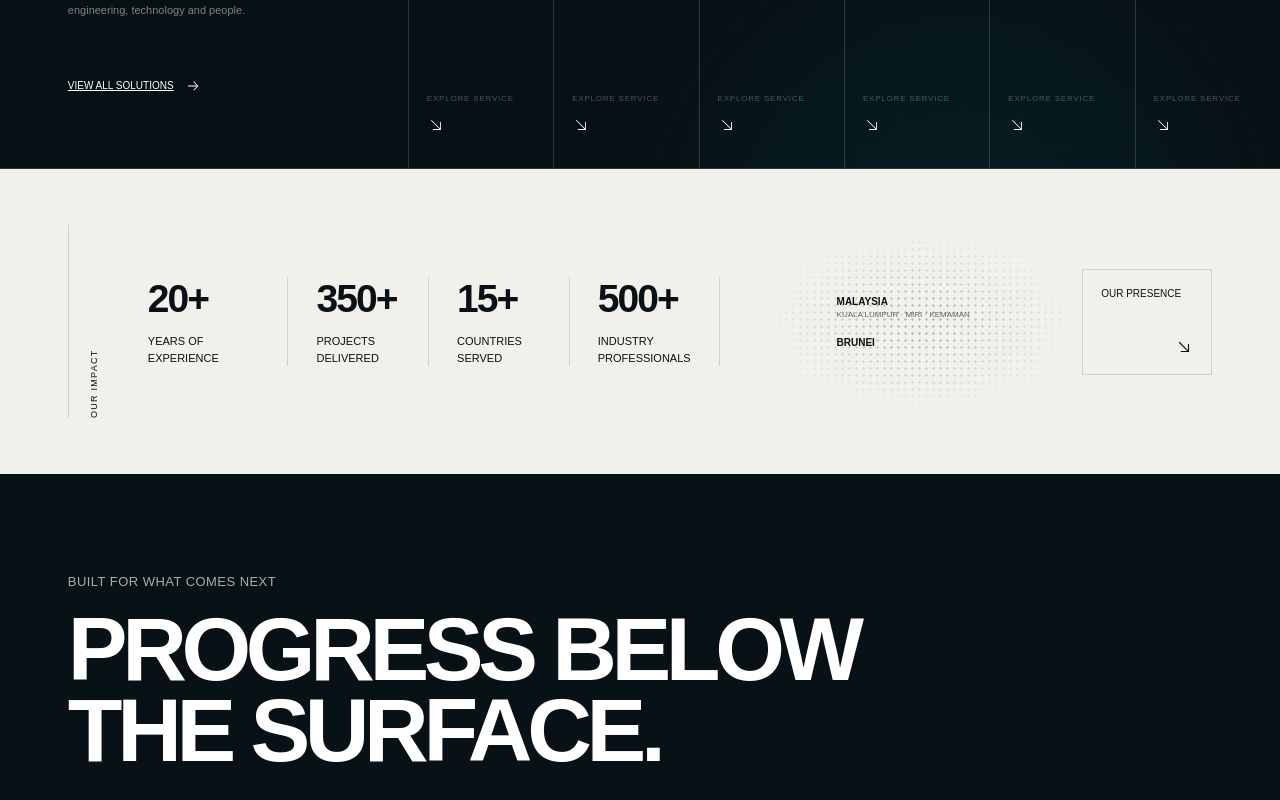
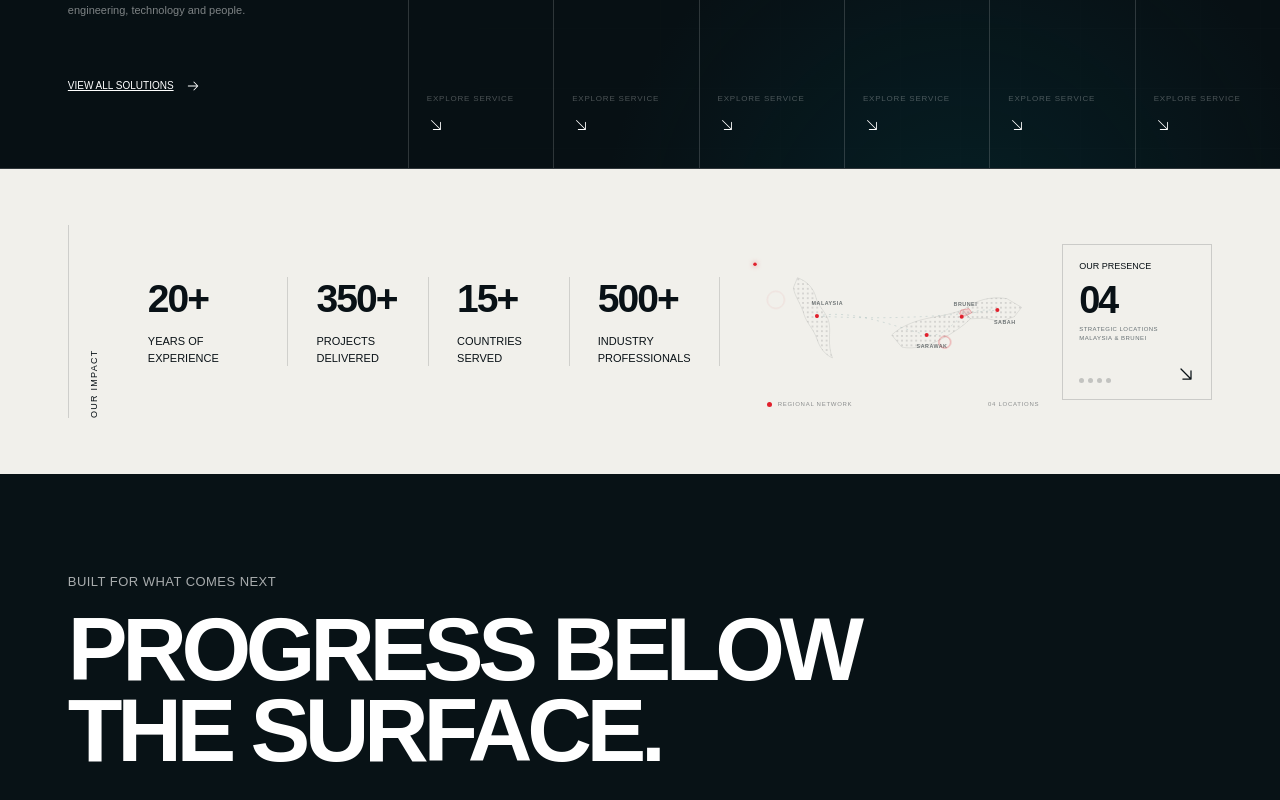
Before and after one commit to maizhakimm/rockoilgroup, a Next.js app: page / in a window 1280 px wide. Shown: the part 952-1752 px from the top of the page. Built offline with nearby package versions, Linux system fonts and the light colour scheme.

Commit message:
Add interactive regional presence map

```diff
--- /dev/null
+++ b/app/components/presence-map.tsx
@@ -0,0 +1,51 @@
+export function PresenceMap() {
+  const networkPath = "M92 77 C145 66 205 92 255 105 C280 109 292 89 307 78 C326 66 344 68 360 68 C305 74 225 84 92 77";
+
+  return (
+    <div className="presenceMap">
+      <svg viewBox="0 0 430 170" role="img" aria-labelledby="presence-map-title presence-map-desc">
+        <title id="presence-map-title">Rock Oil regional presence</title>
+        <desc id="presence-map-desc">Locations across Peninsular Malaysia, Sarawak, Brunei and Sabah.</desc>
+        <defs>
+          <pattern id="mapDotPattern" width="7" height="7" patternUnits="userSpaceOnUse">
+            <circle cx="1.4" cy="1.4" r="1" fill="currentColor" />
+          </pattern>
+        </defs>
+
+        <g className="mapLand">
+          <path d="M63 20 C78 25 88 37 91 51 C94 63 107 72 110 87 C113 101 107 119 115 139 C103 134 96 123 92 111 C87 96 77 88 73 75 C69 60 59 48 57 35 Z" />
+          <path d="M203 105 C218 91 240 83 263 79 C280 76 294 73 308 68 L320 81 C309 92 294 102 277 111 C258 121 236 127 218 123 Z" />
+          <path d="M309 68 C328 53 350 47 374 51 L396 64 L385 78 L364 85 L342 80 L320 81 Z" />
+          <path className="bruneiShape" d="M306 68 L318 66 L322 72 L312 77 L304 74 Z" />
+        </g>
+
+        <path className="mapNetwork" d={networkPath} />
+        <circle className="mapDataPacket" r="2.6">
+          <animateMotion dur="8s" repeatCount="indefinite" path={networkPath} />
+        </circle>
+
+        <g className="mapMarker markerMalaysia" transform="translate(92 77)">
+          <circle className="markerPulse" r="10" />
+          <circle className="markerCore" r="3" />
+          <text x="-8" y="-17">Malaysia</text>
+        </g>
+        <g className="mapMarker markerSarawak" transform="translate(255 105)">
+          <circle className="markerPulse" r="10" />
+          <circle className="markerCore" r="3" />
+          <text x="-15" y="20">Sarawak</text>
+        </g>
+        <g className="mapMarker markerBrunei" transform="translate(307 78)">
+          <circle className="markerPulse" r="10" />
+          <circle className="markerCore" r="3" />
+          <text x="-12" y="-16">Brunei</text>
+        </g>
+        <g className="mapMarker markerSabah" transform="translate(360 68)">
+          <circle className="markerPulse" r="10" />
+          <circle className="markerCore" r="3" />
+          <text x="-5" y="20">Sabah</text>
+        </g>
+      </svg>
+      <div className="mapLegend"><span><i /> Regional network</span><b>04 locations</b></div>
+    </div>
+  );
+}
--- a/app/globals.css
+++ b/app/globals.css
@@ -135,13 +135,40 @@ h1 .muted > span { color:transparent; background:linear-gradient(100deg,#505a5e
 .stat strong { display:block; font-size:39px; letter-spacing:-.05em; }
 .stat > span { display:block; margin-top:12px; text-transform:uppercase; font-size:11px; line-height:1.5; }
 .stat > span span { display:block; }
-.presence { position:relative; display:grid; grid-template-columns:1fr 130px; align-items:center; }
-.mapDots { position:absolute; inset:0 125px 0 0; opacity:.25; background-image:radial-gradient(#172126 1.2px,transparent 1.2px); background-size:7px 7px; mask-image:radial-gradient(ellipse,#000 10%,transparent 68%); }
-.locations { position:relative; z-index:1; margin-left:25%; display:flex; flex-direction:column; font-size:10px; text-transform:uppercase; }
-.locations span { font-size:8px; color:#5c6568; margin:3px 0 18px; }
-.presence > a { height:106px; border:1px solid rgba(7,16,20,.14); padding:18px; display:flex; flex-direction:column; justify-content:space-between; text-transform:uppercase; font-size:10px; transition:.3s; }
-.presence > a:hover { background:#091216; color:#fff; transform:translateY(-4px); }
-.presence > a svg { margin-left:auto; }
+.presence { position:relative; display:grid; grid-template-columns:minmax(280px,1fr) 150px; gap:18px; align-items:center; }
+.presenceMap { min-width:0; color:rgba(9,17,22,.32); position:relative; }
+.presenceMap svg { display:block; width:100%; height:175px; overflow:visible; }
+.mapLand path { fill:url(#mapDotPattern); stroke:rgba(9,17,22,.18); stroke-width:.7; }
+.mapLand .bruneiShape { fill:rgba(225,32,44,.12); stroke:rgba(225,32,44,.65); }
+.mapNetwork { fill:none; stroke:rgba(9,82,92,.26); stroke-width:.8; stroke-dasharray:3 6; }
+.mapDataPacket { fill:#e1202c; filter:drop-shadow(0 0 4px rgba(225,32,44,.65)); }
+.mapMarker text { fill:#202a2e; font-size:8px; font-weight:600; letter-spacing:.09em; text-transform:uppercase; opacity:.62; }
+.markerPulse { fill:none; stroke:#e1202c; stroke-width:1; transform-origin:center; animation:mapPulse 4s ease-out infinite; }
+.markerCore { fill:#e1202c; }
+.markerSarawak .markerPulse { animation-delay:1s; }
+.markerBrunei .markerPulse { animation-delay:2s; }
+.markerSabah .markerPulse { animation-delay:3s; }
+@keyframes mapPulse { 0% { transform:scale(.35); opacity:0; } 18% { opacity:.9; } 58%,100% { transform:scale(1.35); opacity:0; } }
+.mapLegend { position:absolute; left:12px; right:5px; bottom:2px; display:flex; justify-content:space-between; color:rgba(9,17,22,.44); text-transform:uppercase; font-size:6px; letter-spacing:.12em; }
+.mapLegend span { display:flex; gap:6px; align-items:center; }
+.mapLegend i { width:5px; height:5px; border-radius:50%; background:#e1202c; }
+.mapLegend b { font-weight:500; }
+.presenceCard { height:156px; border:1px solid rgba(7,16,20,.16); padding:16px; display:flex; flex-direction:column; text-transform:uppercase; font-size:9px; position:relative; overflow:hidden; transition:color .4s,background .4s,transform .4s,border-color .4s; }
+.presenceCard:before { content:""; position:absolute; inset:0; background:linear-gradient(145deg,#0a1519,#0a292f); transform:translateY(102%); transition:transform .45s cubic-bezier(.2,.8,.2,1); z-index:-1; }
+.presenceCard strong { margin-top:14px; font-size:38px; line-height:.8; letter-spacing:-.06em; transition:color .35s,transform .4s; }
+.presenceCard small { margin-top:10px; color:#667074; font-size:6px; line-height:1.5; letter-spacing:.08em; transition:color .35s; }
+.presenceCard > i { display:flex; gap:4px; margin-top:auto; }
+.presenceCard > i b { width:5px; height:5px; border-radius:50%; background:rgba(9,17,22,.2); transition:.3s; }
+.presenceCard > svg { position:absolute; right:15px; bottom:15px; transition:transform .35s,color .35s; }
+.presenceCard:hover { color:#fff; transform:translateY(-5px); border-color:#0a292f; }
+.presenceCard:hover:before { transform:translateY(0); }
+.presenceCard:hover strong { color:#e1202c; transform:translateX(3px); }
+.presenceCard:hover small { color:rgba(255,255,255,.55); }
+.presenceCard:hover > i b { background:#e1202c; box-shadow:0 0 7px rgba(225,32,44,.45); }
+.presenceCard:hover > i b:nth-child(2) { transition-delay:.08s; }
+.presenceCard:hover > i b:nth-child(3) { transition-delay:.16s; }
+.presenceCard:hover > i b:nth-child(4) { transition-delay:.24s; }
+.presenceCard:hover > svg { transform:translate(4px,4px); }
 .closing { padding:100px clamp(28px,5.3vw,88px) 120px; background:#081216; }
 .closing h2 { text-transform:uppercase; font-size:clamp(48px,7vw,110px); line-height:.9; letter-spacing:-.06em; margin:20px 0 42px; }
 .light { margin-top:0; }
@@ -203,7 +230,8 @@ h1 .muted > span { color:transparent; background:linear-gradient(100deg,#505a5e
   .stat:nth-child(2) { border-right:0; }
   .stat:nth-child(3) { padding-left:0; }
   .stat strong { font-size:34px; }
-  .locations { margin-left:10%; }
+  .presence { grid-template-columns:1fr; }
+  .presenceCard { height:135px; }
   .closing { padding:80px 20px 100px; }
 }
 @media (prefers-reduced-motion:reduce) { html { scroll-behavior:auto; } * { transition:none !important; animation:none !important; } .scanSignal,.scanPacket { display:none; } }
--- a/app/page.tsx
+++ b/app/page.tsx
@@ -7,6 +7,7 @@ import { AnimationController } from "./components/animation-controller";
 import { SiteNav } from "./components/site-nav";
 import { CapabilitiesSection } from "./components/capabilities-section";
 import { HeroHotspots } from "./components/hero-hotspots";
+import { PresenceMap } from "./components/presence-map";
 
 const stats = [
   { value: "20+", label: "Years of\nexperience" },
@@ -91,9 +92,14 @@ export default function Home() {
           ))}
         </div>
         <div className="presence">
-          <div className="mapDots" aria-hidden="true" />
-          <div className="locations"><b>Malaysia</b><span>Kuala Lumpur · Miri · Kemaman</span><b>Brunei</b></div>
-          <a href="#contact">Our presence <ArrowDownRight size={18} /></a>
+          <PresenceMap />
+          <a className="presenceCard" href="#contact">
+            <span>Our presence</span>
+            <strong>04</strong>
+            <small>Strategic locations<br />Malaysia &amp; Brunei</small>
+            <i aria-hidden="true"><b /><b /><b /><b /></i>
+            <ArrowDownRight size={20} />
+          </a>
         </div>
       </section>
 
```
